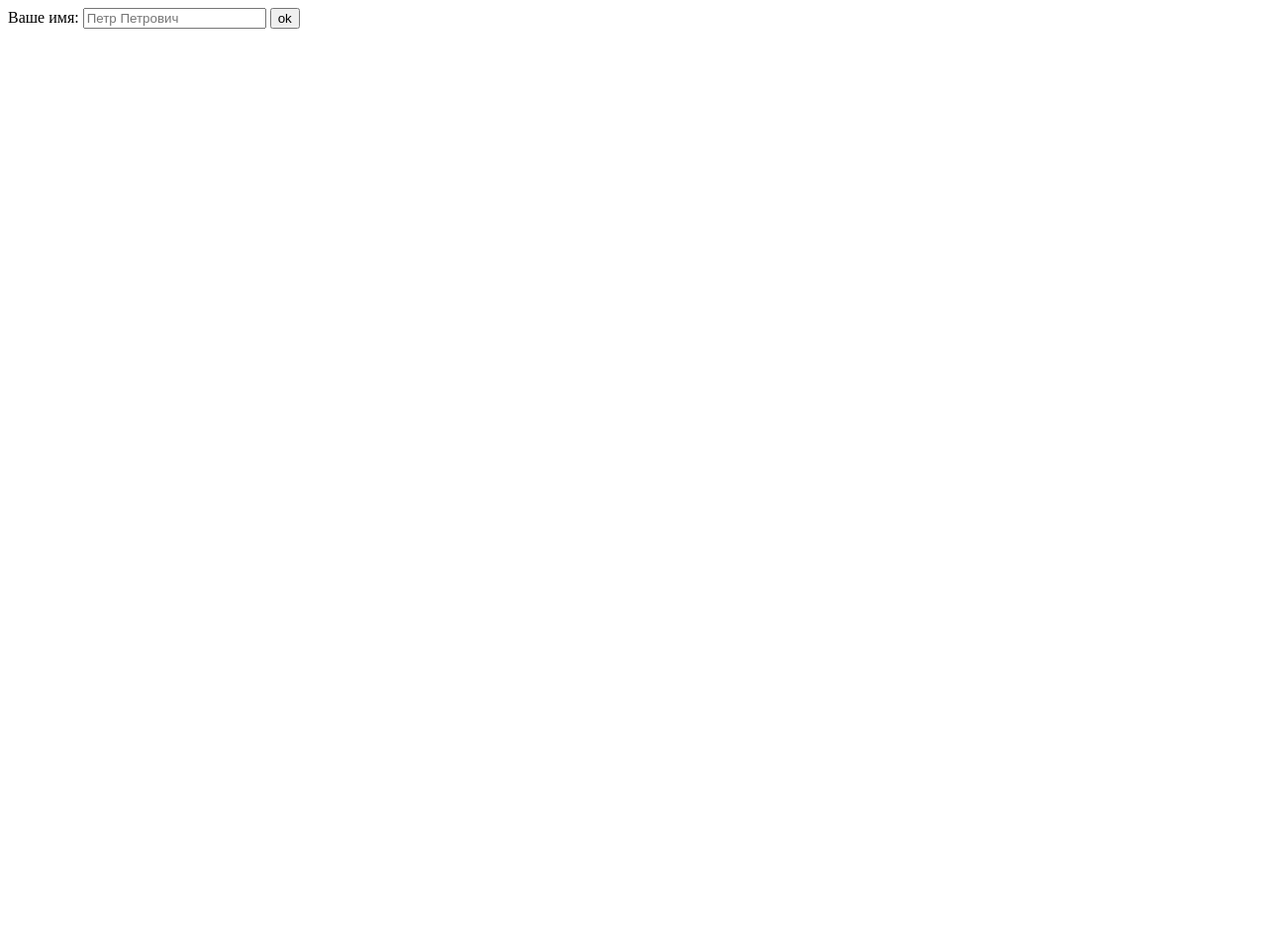
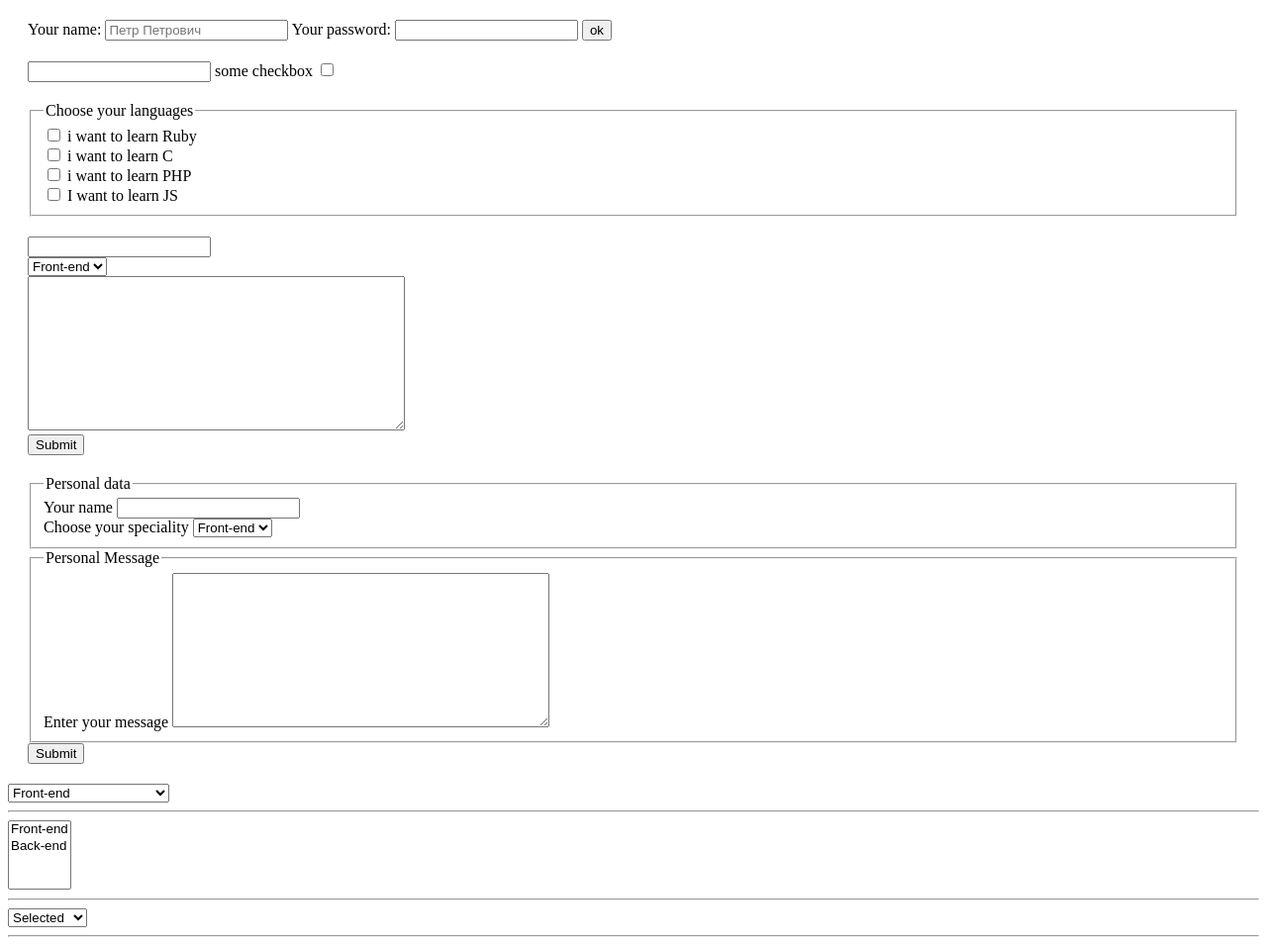
Before and after one commit to fromNullTo1/htmlPracticeForms-24-08, a plain HTML site: page index.html in a window 1280 px wide. Shown: the whole page at 99% size. Before the commit the page ends 800 px from the top, so only its background shows below. Drawn offline with Linux system fonts and the light colour scheme.

Commit message:
feat: create diff forms

```diff
--- a/index.html
+++ b/index.html
@@ -6,18 +6,117 @@
   <meta name="viewport" content="width=device-width, initial-scale=1.0">
   <title>Document</title>
   <link rel="stylesheet" href="css/style.css">
+  <style>
+    form {
+      margin: 20px;
+    }
+  </style>
 </head>
 <body>
+  <!-- email number search tel url -->
   <!-- <form  action="some.php"> -->
   <!-- <form id="form" onsubmit="return checkForm(this)"> -->
   <form id="form">
-    <label for="name">Ваше имя:</label>
+    <label for="name">Your name:</label>
     <input type="text" id="name" placeholder="Петр Петрович">
+    <label for="pas">Your password:</label>
+    <input type="password" id="pass">
     <!-- <button type="submit">ok</button> -->
     <input type="submit" name="submit" value="ok">
   </form>
+  <form action="/people">
+    <input type="text" name="" id="">
+    <label for="check">some checkbox</label>
+    <input type="checkbox" id="check" value="some checkbox">
+  </form>
+  <form action="/languages">
+    <fieldset>
+      <legend>Choose your languages</legend>
+      <label>
+        <input type="checkbox" name="languages" value="Ruby">
+        i want to learn Ruby
+      </label><br>
+      <label>
+        <input type="checkbox" name="languages" value="C">
+        i want to learn C
+      </label><br>
+      <label>
+        <input type="checkbox" name="languages" value="PHP">
+        i want to learn PHP
+      </label><br>
+      <label>
+        <input type="checkbox" name="languages" value="JS">
+        I want to learn JS
+      </label><br>
+    </fieldset>
+  </form>
+
+  <form action="formHandler.php" name="simple form" autocomplete="on">
+
+    <input type="text" /><br>
+
+    <select>
+      <option value="Front-end">Front-end</option>
+      <option value="Back-end">Back-end</option>
+    </select><br>
+
+    <textarea rows="10" cols="45" name="text"></textarea><br>
+
+    <input type="submit"><br>
+
+  </form>
+
+  <form action="formHandler.php" name="simple form3">
+
+    <fieldset>
+      <legend>Personal data</legend>
+      <label for="name">Your name</label>
+      <input type="text" id="name" /><br>
+      <label for="speciality">Choose your speciality</label>
+      <select id="speciality">
+        <option value="Front-end">Front-end</option>
+        <option value="Back-end">Back-end</option>
+      </select><br>
+    </fieldset>
+
+    <fieldset>
+      <legend>Personal Message</legend>
+      <label for="message">Enter your message</label>
+      <textarea id="message" rows="10" cols="45" name="text"></textarea><br>
+    </fieldset>
+
+    <input type="submit"><br>
+
+  </form>
+
+  <select>
+    <optgroup label="Speciality">
+      <option value="Front-end">Front-end</option>
+      <option value="Back-end">Back-end</option>
+    </optgroup>
+
+    <optgroup label="Direction">
+      <option value="Mobile">Mobile development</option>
+      <option value="Node">Node.js development</option>
+    </optgroup>
+  </select>
+  <hr>
 
 
+  <select multiple>
+    <option value="Front-end">Front-end</option>
+    <option value="Back-end">Back-end</option>
+  </select>
+  <hr>
+
+  <!-- Different options -->
+  <select>
+    <option value="Front-end">Front-end</option>
+    <option value="Back-end" label="Back-end">
+    <option value="sel" selected>Selected</option>
+    <option value="dis" disabled>Disabled</option>
+  </select>
+  <hr>
 
   <script src="js/script.js"></script>
 </body>
```
Also changed, not shown: js/script.js (line endings or trailing spaces).
